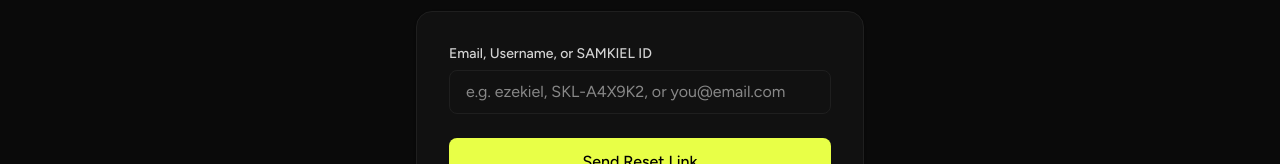
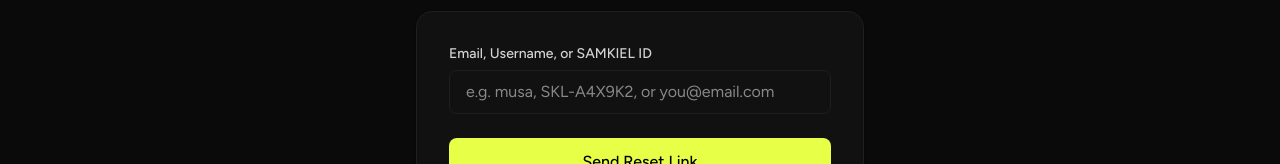
Before and after one commit to SAMKIELDEV/Accounts, a Next.js app: page /forgot-password in a window 1280 px wide. Shown: the part 327-491 px from the top of the page. Built offline with nearby package versions, Linux system fonts and the light colour scheme; no server answers; what @samkiel/authsdk would draw is missing.

Commit message:
chore: use 'musa' instead of 'ezekiel' in username placeholders
Co-Authored-By: Claude Opus 4.7 <noreply@anthropic.com>

```diff
--- a/app/(account)/personal-info/page.tsx
+++ b/app/(account)/personal-info/page.tsx
@@ -270,7 +270,7 @@ export default function PersonalInfoPage() {
                   label="New username"
                   value={usernameInput}
                   onChange={(e) => setUsernameInput(e.target.value.toLowerCase())}
-                  placeholder="ezekiel_dev"
+                  placeholder="musa_dev"
                   required
                   disabled={isSavingUsername}
                   hint="3-20 characters. Letters, numbers, and underscores only."
--- a/app/(auth)/forgot-password/page.tsx
+++ b/app/(auth)/forgot-password/page.tsx
@@ -53,7 +53,7 @@ export default function ForgotPasswordPage() {
               <Input
                 label="Email, Username, or SAMKIEL ID"
                 type="text"
-                placeholder="e.g. ezekiel, SKL-A4X9K2, or you@email.com"
+                placeholder="e.g. musa, SKL-A4X9K2, or you@email.com"
                 value={identifier}
                 onChange={(e) => setIdentifier(e.target.value)}
                 required
--- a/app/(auth)/login/page.tsx
+++ b/app/(auth)/login/page.tsx
@@ -124,7 +124,7 @@ function LoginContent() {
             <Input
               label="Email, Username, or SAMKIEL ID"
               type="text"
-              placeholder="e.g. ezekiel, SKL-A4X9K2, or you@email.com"
+              placeholder="e.g. musa, SKL-A4X9K2, or you@email.com"
               value={email}
               onChange={(e) => setEmail(e.target.value)}
               required
--- a/app/(auth)/register/page.tsx
+++ b/app/(auth)/register/page.tsx
@@ -152,7 +152,7 @@ function RegisterContent() {
                 <span className="absolute left-4 top-1/2 -translate-y-1/2 text-muted select-none pointer-events-none">@</span>
                 <input
                   type="text"
-                  placeholder="e.g. ezekiel_dev"
+                  placeholder="e.g. musa_dev"
                   value={username}
                   onChange={(e) => setUsername(e.target.value.toLowerCase())}
                   required
```
